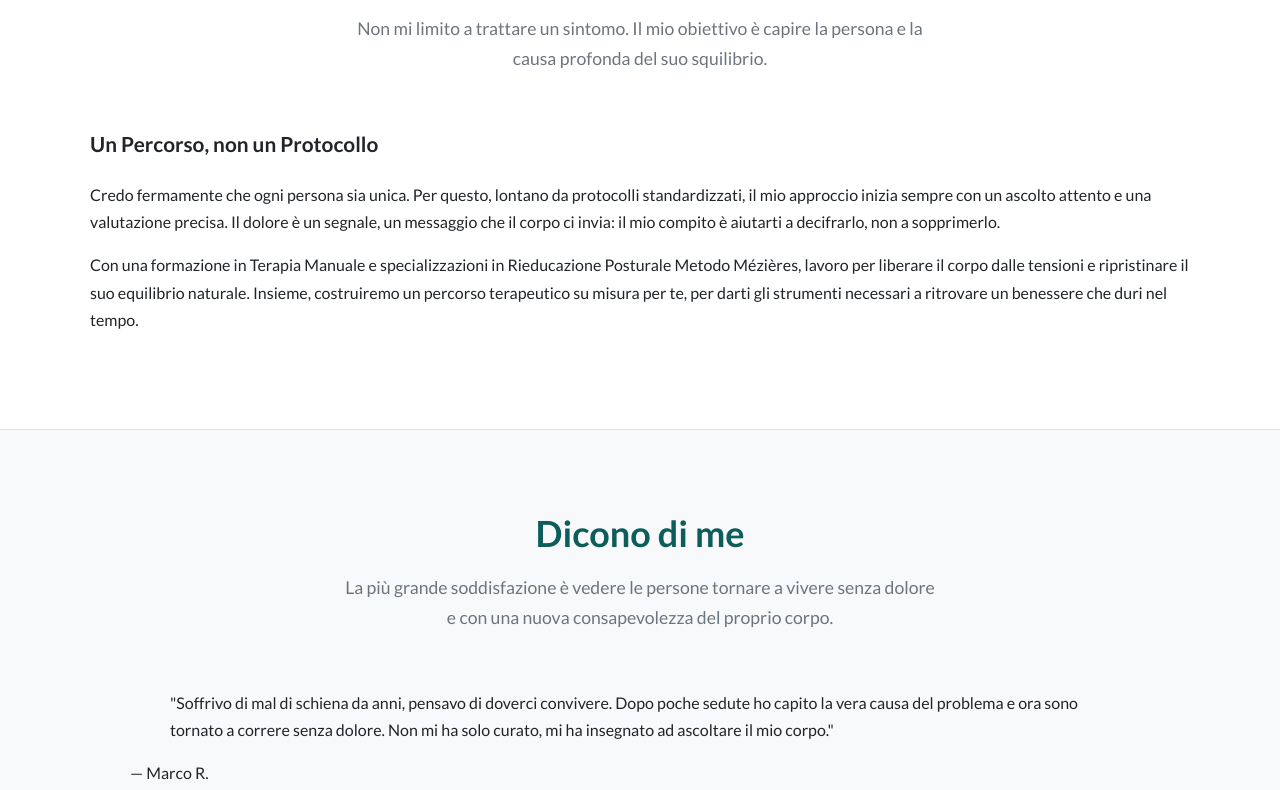
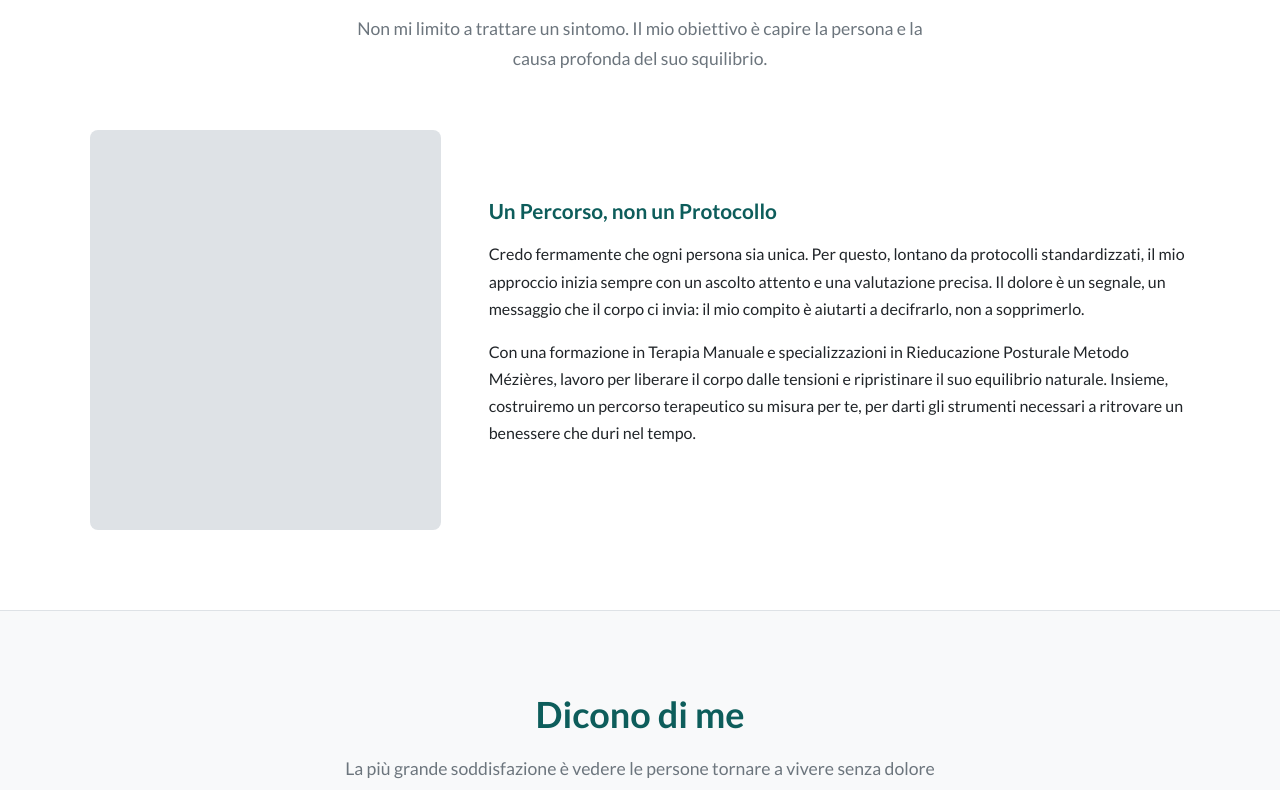
Before and after one commit to LorenzoMoriniDev/test-svelte-blog, an Astro site: page / in a window 1280 px wide. Shown: the part 2400-3190 px from the top of the page. Built offline with nearby package versions, Linux system fonts and the light colour scheme; Astro itself is replaced by a stand-in of ours.

Commit message:
Update global.css

```diff
--- a/src/styles/global.css
+++ b/src/styles/global.css
@@ -204,3 +204,83 @@ footer hr { border: 0; border-top: 1px solid #495057; margin: 2rem auto; width:
 
 /* --- 9. UTILITY CLASSES --- */
 .no-scroll { overflow: hidden; }
+
+/* --- 10. ABOUT ME SECTION --- */
+.about-layout {
+  display: grid;
+  grid-template-columns: 1fr 2fr;
+  align-items: center;
+  gap: 3rem;
+  margin-top: 3rem;
+}
+
+.about-image-placeholder {
+  width: 100%;
+  height: 400px;
+  background-color: var(--color-border);
+  border-radius: 8px;
+  display: flex;
+  justify-content: center;
+  align-items: center;
+  color: var(--color-text-secondary);
+}
+
+.about-content h3 {
+  color: var(--color-primary);
+  margin-bottom: 1rem;
+}
+
+@media (max-width: 768px) {
+  .about-layout {
+    grid-template-columns: 1fr; /* Colonne impilate su mobile */
+    gap: 2rem;
+  }
+  .about-image-placeholder {
+    height: 300px;
+  }
+}
+
+/* --- 11. TESTIMONIALS SECTION --- */
+.testimonials-grid {
+  display: grid;
+  grid-template-columns: repeat(auto-fit, minmax(300px, 1fr));
+  gap: 2rem;
+}
+
+.testimonial-card {
+  background-color: var(--color-background);
+  border: 1px solid var(--color-border);
+  border-left: 5px solid var(--color-primary);
+  border-radius: 8px;
+  padding: 2rem;
+  display: flex;
+  flex-direction: column;
+}
+
+.testimonial-card blockquote {
+  flex-grow: 1;
+  position: relative;
+  padding-left: 1.5rem;
+}
+
+.testimonial-card blockquote::before {
+  content: '“';
+  position: absolute;
+  left: -0.5rem;
+  top: -1.5rem;
+  font-size: 4rem;
+  color: var(--color-primary);
+  opacity: 0.2;
+}
+
+.testimonial-card blockquote p {
+  font-style: italic;
+  color: var(--color-text-secondary);
+}
+
+.testimonial-card figcaption {
+  margin-top: 1.5rem;
+  text-align: right;
+  font-weight: bold;
+  color: var(--color-text-primary);
+}
```
